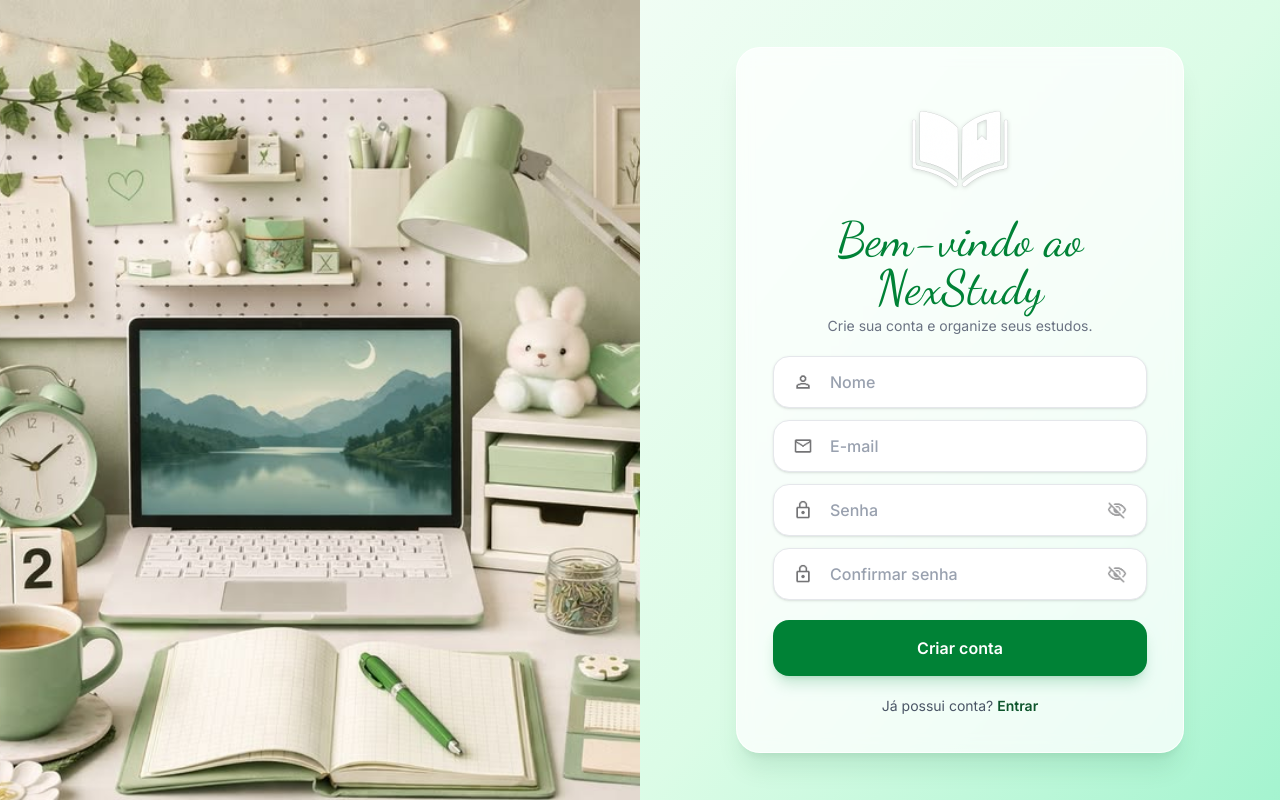
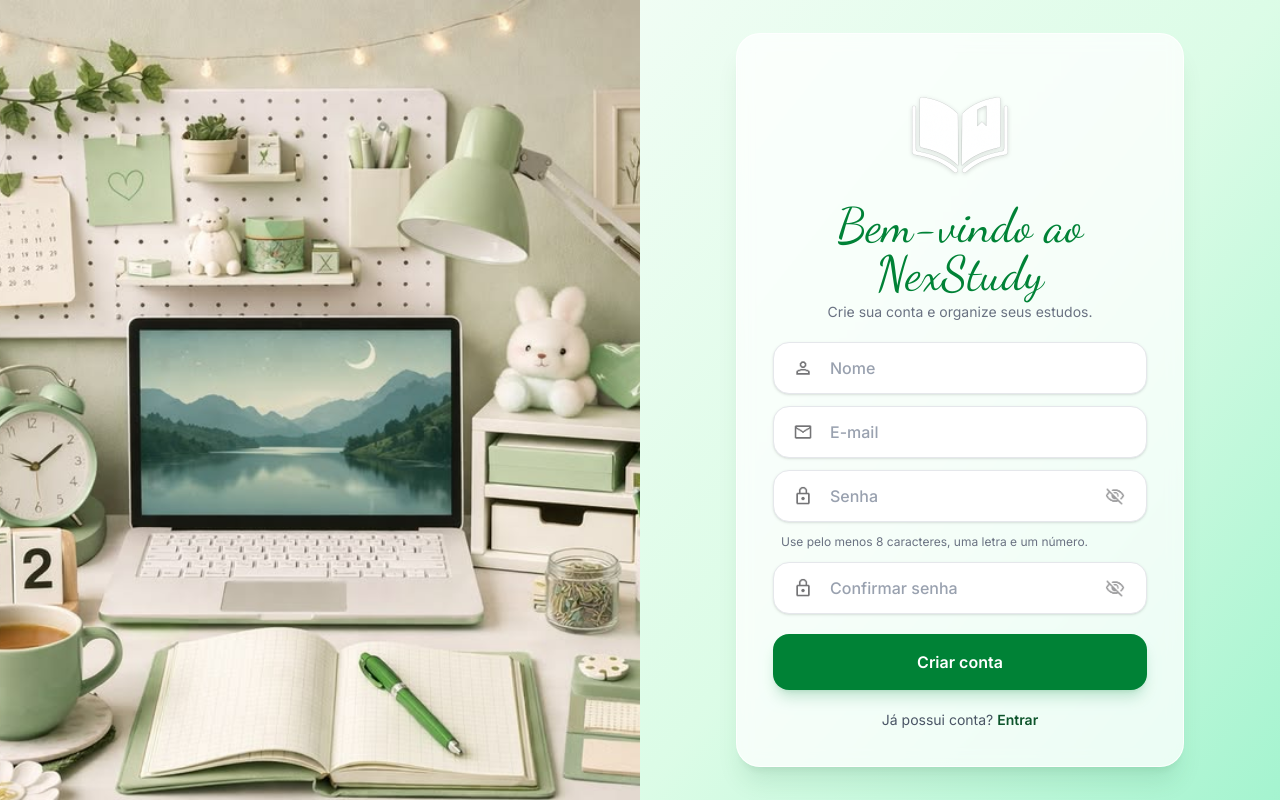
Before and after one commit to RFXXS-DEV/ProjectNexStudy, a Flask app: page /cadastro in a window 1280 px wide. Run offline with Flask 3, Linux system fonts and the light colour scheme.

Commit message:
feat: Termina frontend do cadastro

```diff
--- a/static/css/output.css
+++ b/static/css/output.css
@@ -92,7 +92,6 @@
     --radius-2xl: 1rem;
     --radius-3xl: 1.5rem;
     --drop-shadow-sm: 0 1px 2px rgb(0 0 0 / 0.15);
-    --drop-shadow-xl: 0 9px 7px rgb(0 0 0 / 0.1);
     --blur-sm: 8px;
     --blur-md: 12px;
     --blur-xl: 24px;
@@ -296,6 +295,9 @@
   .right-0 {
     right: 0px;
   }
+  .right-3 {
+    right: calc(var(--spacing) * 3);
+  }
   .right-5 {
     right: calc(var(--spacing) * 5);
   }
@@ -734,6 +736,9 @@
   .border-red-300 {
     border-color: var(--color-red-300);
   }
+  .border-red-500 {
+    border-color: var(--color-red-500);
+  }
   .border-transparent {
     border-color: transparent;
   }
@@ -1000,6 +1005,9 @@
   .p-10 {
     padding: calc(var(--spacing) * 10);
   }
+  .px-2 {
+    padding-inline: calc(var(--spacing) * 2);
+  }
   .px-3 {
     padding-inline: calc(var(--spacing) * 3);
   }
@@ -1360,6 +1368,10 @@
   .ring-offset-2 {
     --tw-ring-offset-width: 2px;
     --tw-ring-offset-shadow: var(--tw-ring-inset,) 0 0 0 var(--tw-ring-offset-width) var(--tw-ring-offset-color);
+  }
+  .blur {
+    --tw-blur: blur(8px);
+    filter: var(--tw-blur,) var(--tw-brightness,) var(--tw-contrast,) var(--tw-grayscale,) var(--tw-hue-rotate,) var(--tw-invert,) var(--tw-saturate,) var(--tw-sepia,) var(--tw-drop-shadow,);
   }
   .blur-3xl {
     --tw-blur: blur(var(--blur-3xl));
@@ -1585,6 +1597,9 @@
   .focus\:border-green-500:focus {
     border-color: var(--color-green-500);
   }
+  .focus\:border-red-500:focus {
+    border-color: var(--color-red-500);
+  }
   .focus\:ring-2:focus {
     --tw-ring-shadow: var(--tw-ring-inset,) 0 0 0 calc(2px + var(--tw-ring-offset-width)) var(--tw-ring-color, currentcolor);
     box-shadow: var(--tw-inset-shadow), var(--tw-inset-ring-shadow), var(--tw-ring-offset-shadow), var(--tw-ring-shadow), var(--tw-shadow);
@@ -1611,6 +1626,12 @@
       --tw-ring-color: color-mix(in oklab, var(--color-green-500) 15%, transparent);
     }
   }
+  .focus\:ring-red-500\/15:focus {
+    --tw-ring-color: color-mix(in srgb, oklch(63.7% 0.237 25.331) 15%, transparent);
+    @supports (color: color-mix(in lab, red, red)) {
+      --tw-ring-color: color-mix(in oklab, var(--color-red-500) 15%, transparent);
+    }
+  }
   .focus\:outline-none:focus {
     --tw-outline-style: none;
     outline-style: none;
@@ -1630,6 +1651,12 @@
   }
   .focus-visible\:outline-white:focus-visible {
     outline-color: var(--color-white);
+  }
+  .disabled\:cursor-wait:disabled {
+    cursor: wait;
+  }
+  .disabled\:opacity-70:disabled {
+    opacity: 70%;
   }
   @media (width >= 40rem) {
     .sm\:p-8 {
--- a/static/js/cadastro.js
+++ b/static/js/cadastro.js
@@ -1,36 +1,133 @@
-// Mostrar/esconder senha
+const formularioCadastro = document.getElementById("formulario-cadastro");
+const nome = document.getElementById("nome");
+const email = document.getElementById("email");
 const senha = document.getElementById("senha");
+const confirmarSenha = document.getElementById("confirmar_senha");
+
+const erroNome = document.getElementById("erro-nome");
+const erroEmail = document.getElementById("erro-email");
+const erroSenha = document.getElementById("erro-senha");
+const erroConfirmarSenha = document.getElementById("erro-confirmar-senha");
+
 const olhoSenha = document.getElementById("olhoSenha");
+const iconeOlhoSenha = document.getElementById("iconeOlhoSenha");
+const olhoConfirmarSenha = document.getElementById("olhoConfirmarSenha");
+const iconeOlhoConfirmarSenha = document.getElementById("iconeOlhoConfirmarSenha");
+const botaoCadastrar = document.getElementById("botao-cadastrar");
+const statusCadastro = document.getElementById("status-cadastro");
 
-if (olhoSenha) {
-    olhoSenha.addEventListener("click", () => {
+const iconeOlhoFechado = "/static/icons/IconeOlhoFechado(Light).png";
+const iconeOlhoAberto = "/static/icons/IconeOlhoAberto(Light).png";
+const classesCampoInvalido = ["border-red-500", "focus:border-red-500", "focus:ring-red-500/15"];
 
-        if (senha.type === "password") {
-            senha.type = "text";
-            olhoSenha.src = "/static/icons/IconeOlhoAberto(Light).png";
-        } else {
-            senha.type = "password";
-            olhoSenha.src = "/static/icons/IconeOlhoFechado(Light).png";
-        }
-
+function configurarVisibilidadeSenha(campo, botao, icone, descricao) {
+    botao.addEventListener("click", () => {
+        const deveMostrar = campo.type === "password";
+        campo.type = deveMostrar ? "text" : "password";
+        icone.src = deveMostrar ? iconeOlhoAberto : iconeOlhoFechado;
+        botao.setAttribute("aria-pressed", String(deveMostrar));
+        botao.setAttribute("aria-label", `${deveMostrar ? "Ocultar" : "Mostrar"} ${descricao}`);
     });
 }
 
+function mostrarErro(campo, elementoErro, mensagem) {
+    elementoErro.textContent = mensagem;
+    elementoErro.classList.remove("hidden");
+    campo.setAttribute("aria-invalid", "true");
+    campo.classList.add(...classesCampoInvalido);
+}
 
-// Mostrar/esconder confirmar senha
-const confirmarSenha = document.getElementById("confirmar_senha");
-const olhoConfirmarSenha = document.getElementById("olhoConfirmarSenha");
+function limparErro(campo, elementoErro) {
+    elementoErro.textContent = "";
+    elementoErro.classList.add("hidden");
+    campo.removeAttribute("aria-invalid");
+    campo.classList.remove(...classesCampoInvalido);
+}
 
-if (olhoConfirmarSenha) {
-    olhoConfirmarSenha.addEventListener("click", () => {
+function validarNome() {
+    nome.value = nome.value.trim().replace(/\s+/g, " ");
 
-        if (confirmarSenha.type === "password") {
-            confirmarSenha.type = "text";
-            olhoConfirmarSenha.src = "/static/icons/IconeOlhoAberto(Light).png";
-        } else {
-            confirmarSenha.type = "password";
-            olhoConfirmarSenha.src = "/static/icons/IconeOlhoFechado(Light).png";
-        }
+    if (nome.value.length < 2 || !/[A-Za-zÀ-ÿ]/.test(nome.value)) {
+        mostrarErro(nome, erroNome, "Digite um nome válido com pelo menos 2 caracteres.");
+        return false;
+    }
 
+    limparErro(nome, erroNome);
+    return true;
+}
+
+function validarEmail() {
+    email.value = email.value.trim().toLowerCase();
+
+    if (!email.value || !email.validity.valid) {
+        mostrarErro(email, erroEmail, "Digite um e-mail válido.");
+        return false;
+    }
+
+    limparErro(email, erroEmail);
+    return true;
+}
+
+function validarSenha() {
+    const temTamanhoMinimo = senha.value.length >= 8;
+    const temLetra = /[A-Za-zÀ-ÿ]/.test(senha.value);
+    const temNumero = /\d/.test(senha.value);
+
+    if (!temTamanhoMinimo || !temLetra || !temNumero) {
+        mostrarErro(senha, erroSenha, "A senha deve ter pelo menos 8 caracteres, uma letra e um número.");
+        return false;
+    }
+
+    limparErro(senha, erroSenha);
+    return true;
+}
+
+function validarConfirmacaoSenha() {
+    if (senha.value !== confirmarSenha.value) {
+        mostrarErro(confirmarSenha, erroConfirmarSenha, "As senhas não são iguais.");
+        return false;
+    }
+
+    limparErro(confirmarSenha, erroConfirmarSenha);
+    return true;
+}
+
+configurarVisibilidadeSenha(senha, olhoSenha, iconeOlhoSenha, "senha");
+configurarVisibilidadeSenha(confirmarSenha, olhoConfirmarSenha, iconeOlhoConfirmarSenha, "confirmação de senha");
+
+const validacoes = new Map([
+    [nome, [validarNome, erroNome]],
+    [email, [validarEmail, erroEmail]],
+    [senha, [validarSenha, erroSenha]],
+    [confirmarSenha, [validarConfirmacaoSenha, erroConfirmarSenha]]
+]);
+
+validacoes.forEach(([validar, elementoErro], campo) => {
+    campo.addEventListener("blur", validar);
+    campo.addEventListener("input", () => {
+        statusCadastro.classList.add("hidden");
+        if (!elementoErro.classList.contains("hidden")) validar();
     });
-}
+});
+
+formularioCadastro.addEventListener("submit", (evento) => {
+    evento.preventDefault();
+
+    const resultados = [validarNome(), validarEmail(), validarSenha(), validarConfirmacaoSenha()];
+    const primeiroCampoInvalido = formularioCadastro.querySelector('[aria-invalid="true"]');
+
+    if (resultados.includes(false)) {
+        primeiroCampoInvalido?.focus();
+        return;
+    }
+
+    botaoCadastrar.disabled = true;
+    botaoCadastrar.textContent = "Cadastro pronto";
+    statusCadastro.textContent = "Dados válidos. O formulário está pronto para ser conectado ao backend.";
+    statusCadastro.classList.remove("hidden");
+
+    window.setTimeout(() => {
+        botaoCadastrar.disabled = false;
+        botaoCadastrar.textContent = "Criar conta";
+    }, 1000);
+});
--- a/templates/cadastro.html
+++ b/templates/cadastro.html
@@ -55,38 +55,48 @@
                 <!-- FORMULÁRIO -->
                 <!-- ================================= -->
 
-                <form action="" method="POST" class="flex w-full flex-col gap-3">
+                <form id="formulario-cadastro" action="" method="POST" class="flex w-full flex-col gap-3" novalidate>
 
                     <!-- Nome -->
                     <div class="relative">
                         <img src="{{ url_for('static', filename='icons/IconeNome(Light).png') }}" alt="Ícone Nome"
                             class="absolute left-5 top-1/2 h-5 w-5 -translate-y-1/2">
 
-                        <input type="text" id="nome" name="nome" placeholder="Nome" required
+                        <input type="text" id="nome" name="nome" placeholder="Nome" required autocomplete="name"
+                            aria-describedby="erro-nome"
                             class="h-13 w-full rounded-2xl border border-gray-200 bg-white pl-14 pr-4 text-base font-medium shadow-sm outline-none transition placeholder:text-gray-400 focus:border-green-500 focus:ring-4 focus:ring-green-500/15">
                     </div>
+                    <p id="erro-nome" class="hidden px-2 text-sm font-medium text-red-500" role="alert"></p>
 
                     <!-- Email -->
                     <div class="relative">
                         <img src="{{ url_for('static', filename='icons/IconeEmail(Light).png') }}" alt="Ícone Email"
                             class="absolute left-5 top-1/2 h-5 w-5 -translate-y-1/2">
 
-                        <input type="email" id="email" name="email" placeholder="E-mail" required
+                        <input type="email" id="email" name="email" placeholder="E-mail" required autocomplete="email"
+                            aria-describedby="erro-email"
                             class="h-13 w-full rounded-2xl border border-gray-200 bg-white pl-14 pr-4 text-base font-medium shadow-sm outline-none transition placeholder:text-gray-400 focus:border-green-500 focus:ring-4 focus:ring-green-500/15">
                     </div>
+                    <p id="erro-email" class="hidden px-2 text-sm font-medium text-red-500" role="alert"></p>
 
                     <!-- Senha -->
                     <div class="relative">
                         <img src="{{ url_for('static', filename='icons/IconeSenha(Light).png') }}" alt="Ícone Senha"
                             class="absolute left-5 top-1/2 h-5 w-5 -translate-y-1/2">
 
-                        <input type="password" id="senha" name="senha" placeholder="Senha" required
+                        <input type="password" id="senha" name="senha" placeholder="Senha" required minlength="8"
+                            autocomplete="new-password" aria-describedby="requisitos-senha erro-senha"
                             class="h-13 w-full rounded-2xl border border-gray-200 bg-white pl-14 pr-14 text-base font-medium shadow-sm outline-none transition placeholder:text-gray-400 focus:border-green-500 focus:ring-4 focus:ring-green-500/15">
 
-                        <img id="olhoSenha" src="{{ url_for('static', filename='icons/IconeOlhoFechado(Light).png') }}"
-                            alt="Mostrar senha"
-                            class="absolute right-5 top-1/2 h-5 w-5 -translate-y-1/2 cursor-pointer opacity-70 transition hover:opacity-100">
+                        <button id="olhoSenha" type="button" aria-label="Mostrar senha" aria-pressed="false"
+                            class="absolute right-3 top-1/2 flex h-10 w-10 -translate-y-1/2 cursor-pointer items-center justify-center rounded-full opacity-70 transition hover:bg-green-50 hover:opacity-100 focus-visible:outline-2 focus-visible:outline-green-700">
+                            <img id="iconeOlhoSenha"
+                                src="{{ url_for('static', filename='icons/IconeOlhoFechado(Light).png') }}" alt=""
+                                class="h-5 w-5">
+                        </button>
                     </div>
+                    <p id="requisitos-senha" class="px-2 text-xs text-gray-500">Use pelo menos 8 caracteres, uma letra e um número.</p>
+                    <p id="erro-senha" class="hidden px-2 text-sm font-medium text-red-500" role="alert"></p>
 
                     <!-- Confirmar senha -->
                     <div class="relative">
@@ -94,18 +104,27 @@
                             class="absolute left-5 top-1/2 h-5 w-5 -translate-y-1/2">
 
                         <input type="password" id="confirmar_senha" name="confirmar_senha" placeholder="Confirmar senha"
-                            required
+                            required autocomplete="new-password" aria-describedby="erro-confirmar-senha"
                             class="h-13 w-full rounded-2xl border border-gray-200 bg-white pl-14 pr-14 text-base font-medium shadow-sm outline-none transition placeholder:text-gray-400 focus:border-green-500 focus:ring-4 focus:ring-green-500/15">
 
-                        <img id="olhoConfirmarSenha"
-                            src="{{ url_for('static', filename='icons/IconeOlhoFechado(Light).png') }}"
-                            alt="Mostrar senha"
-                            class="absolute right-5 top-1/2 h-5 w-5 -translate-y-1/2 cursor-pointer opacity-70 transition hover:opacity-100">
+                        <button id="olhoConfirmarSenha" type="button" aria-label="Mostrar confirmação de senha"
+                            aria-pressed="false"
+                            class="absolute right-3 top-1/2 flex h-10 w-10 -translate-y-1/2 cursor-pointer items-center justify-center rounded-full opacity-70 transition hover:bg-green-50 hover:opacity-100 focus-visible:outline-2 focus-visible:outline-green-700">
+                            <img id="iconeOlhoConfirmarSenha"
+                                src="{{ url_for('static', filename='icons/IconeOlhoFechado(Light).png') }}" alt=""
+                                class="h-5 w-5">
+                        </button>
                     </div>
 
+                    <p id="erro-confirmar-senha" class="hidden px-2 text-sm font-medium text-red-500" role="alert"
+                        aria-live="polite"></p>
+
                     <!-- Botão -->
-                    <button type="submit"
-                        class="mt-2 h-14 w-full cursor-pointer rounded-2xl bg-green-700 text-base font-semibold text-white shadow-lg shadow-green-700/20 transition hover:-translate-y-0.5 hover:bg-green-800 hover:shadow-xl focus-visible:outline-2 focus-visible:outline-offset-2 focus-visible:outline-green-700">
+                    <p id="status-cadastro" class="hidden rounded-xl bg-green-50 px-4 py-3 text-center text-sm font-medium text-green-800"
+                        role="status" aria-live="polite"></p>
+
+                    <button id="botao-cadastrar" type="submit"
+                        class="mt-2 h-14 w-full cursor-pointer rounded-2xl bg-green-700 text-base font-semibold text-white shadow-lg shadow-green-700/20 transition hover:-translate-y-0.5 hover:bg-green-800 hover:shadow-xl focus-visible:outline-2 focus-visible:outline-offset-2 focus-visible:outline-green-700 disabled:cursor-wait disabled:opacity-70">
 
                         Criar conta
 
```
